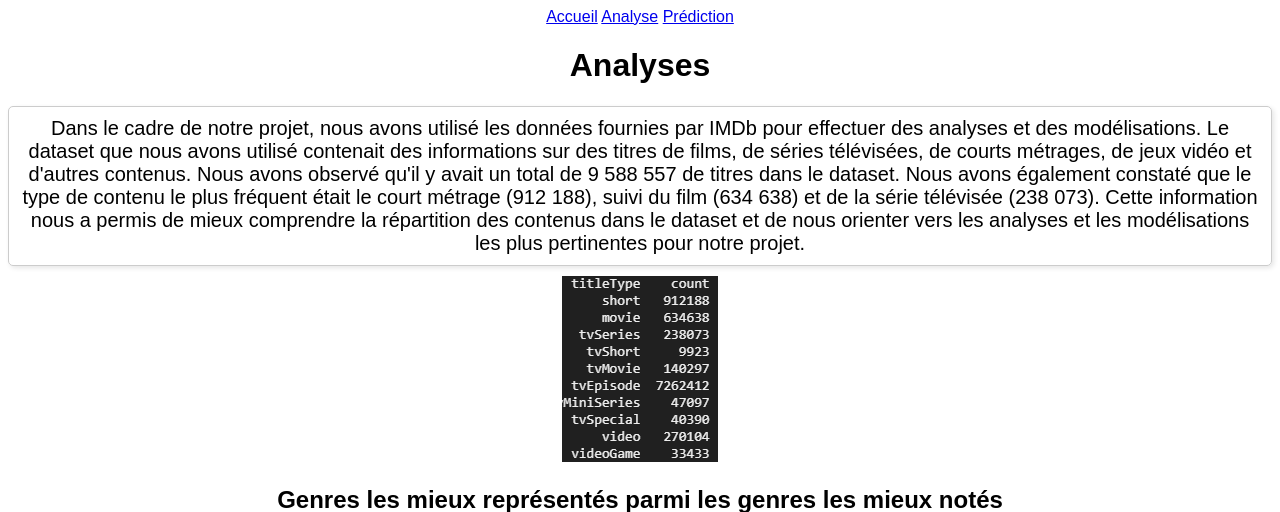
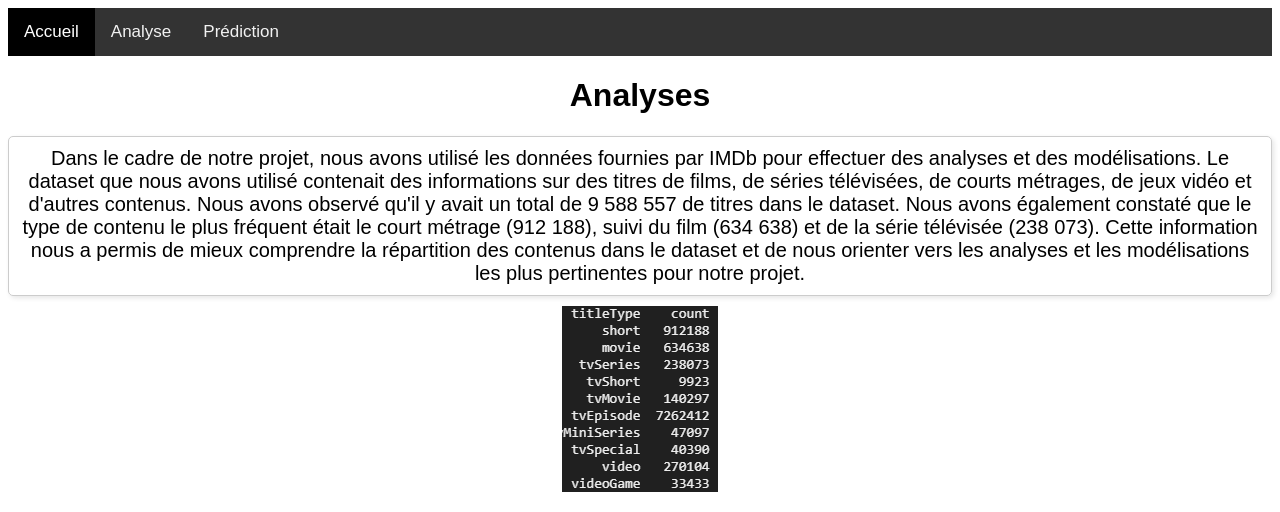
Before and after one commit to Lorenzo1208/Projet_Netfloox, a Django app: page /analyses in a window 1280 px wide. Shown: the top 512 px of the page. Run offline with Django 4.2, Linux system fonts and the light colour scheme.

Commit message:
update css navbar

```diff
--- a/Netfloox/app/templates/analyses.html
+++ b/Netfloox/app/templates/analyses.html
@@ -1,6 +1,30 @@
 {% load static %}
 <!DOCTYPE html>
 <html>
+  <style>.topnav {
+    background-color: #333;
+    overflow: hidden;
+  }
+
+  .topnav a {
+    float: left;
+    color: #f2f2f2;
+    text-align: center;
+    padding: 14px 16px;
+    text-decoration: none;
+    font-size: 17px;
+  }
+
+  .topnav a:hover {
+    background-color: #ddd;
+    color: black;
+  }
+
+  .topnav a.active {
+    background-color: #000000;
+    color: white;
+  }
+  </style>
   <div class="topnav">
     <a class="active" href="/">Accueil</a>
     <a href="analyses">Analyse</a>
--- a/Netfloox/app/templates/home.html
+++ b/Netfloox/app/templates/home.html
@@ -104,7 +104,7 @@ body {
 }
 
 .topnav a.active {
-  background-color: #2196F3;
+  background-color: #000000;
   color: white;
 }
 
```
Also changed, not shown: Netfloox/app/templates/prediction.html (+24 -0 lines).
